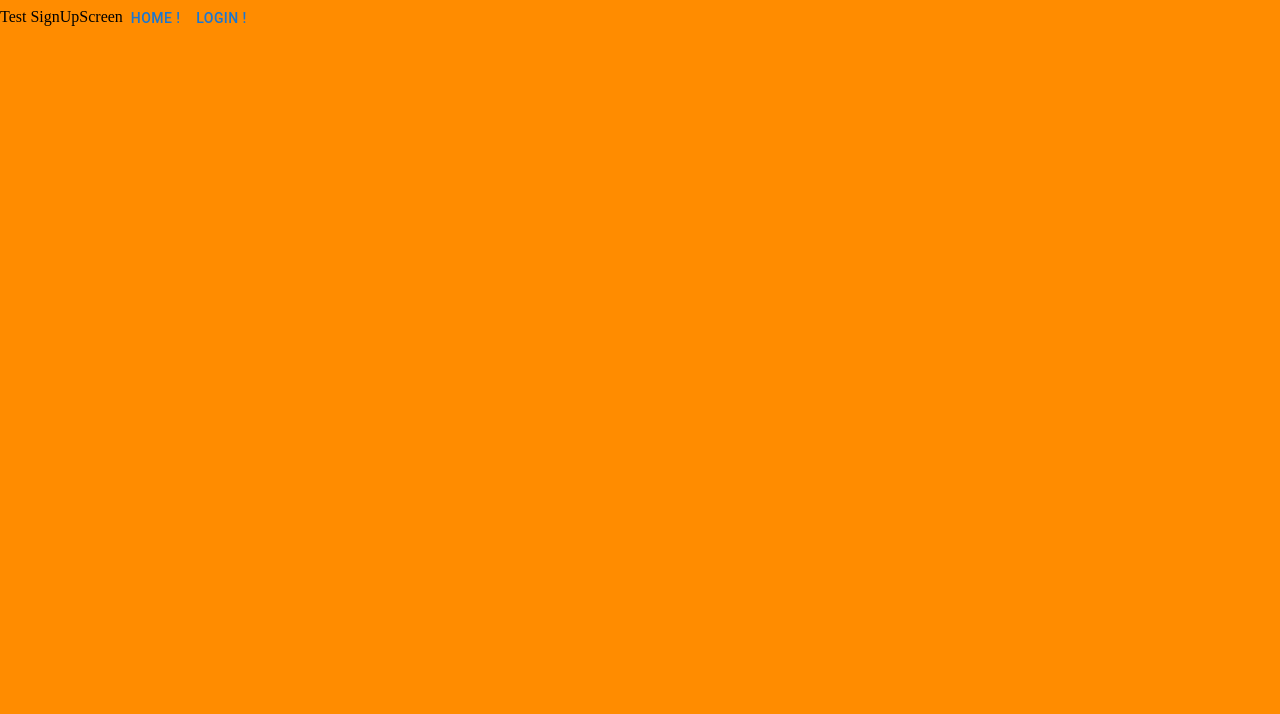
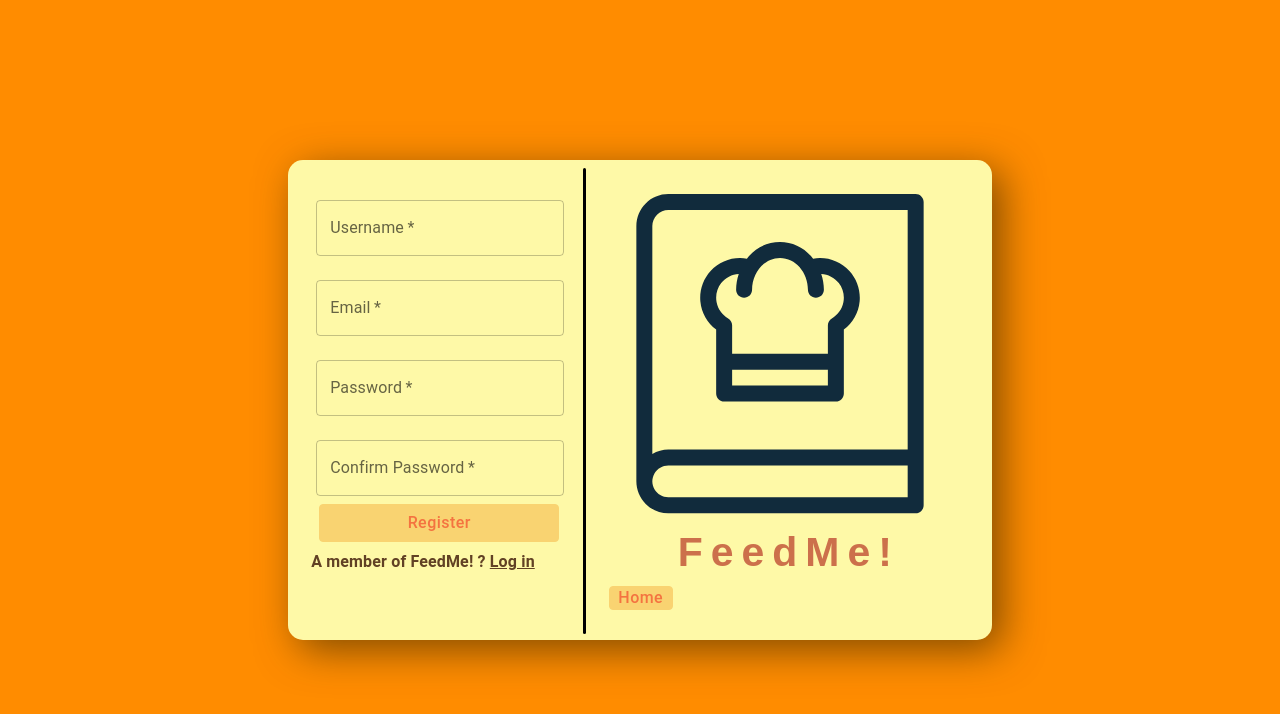
Before and after one commit to Inri5x5/FeedMe, a React (Create React App) app in the folder frontend/: page /register in a window 1280 px wide. Shown: the top 714 px of the page. Built offline with nearby package versions, Linux system fonts and the light colour scheme.

Commit message:
Authentication Screen

```diff
--- a/frontend/package.json
+++ b/frontend/package.json
@@ -10,6 +10,7 @@
     "@testing-library/jest-dom": "^5.16.4",
     "@testing-library/react": "^13.3.0",
     "@testing-library/user-event": "^13.5.0",
+    "classnames": "^2.3.1",
     "react": "^18.2.0",
     "react-dom": "^18.2.0",
     "react-router-dom": "^6.3.0",
--- a/frontend/src/pages/LoginScreen.jsx
+++ b/frontend/src/pages/LoginScreen.jsx
@@ -1,15 +1,91 @@
-import React from 'react'
+import React from 'react';
+import styles from './styles/AuthenticationScreen.module.css'
+import logo from '../assets/Front_Logo.svg'
 import { useNavigate } from 'react-router-dom';
-import Button from '@mui/material/Button';
+import { styled } from '@mui/material/styles';
+import {
+  Button,
+  Box,
+  TextField,
+  Divider,
+  Typography,
+} from '@mui/material';
 
 export default function LoginScreen () {
-    const navigate = useNavigate();
+  const navigate = useNavigate();
 
-    return (
-        <div className="loginContainer">
-            Test LoginScreen
-            <Button onClick={() => navigate("/")}> HOME ! </Button>
-            <Button onClick={() => navigate("/register")}> SIGN UP ! </Button>
-        </div>
-        )
+  const BootstrapButton = styled(Button)({
+    boxShadow: 'none',
+    textTransform: 'none',
+    fontSize: 16,
+    border: '1px solid',
+    lineHeight: 1.5,
+    backgroundColor: '#F9D371',
+    borderColor: '#F9D371',
+    color: '#F47340',
+  '&:hover': {
+    backgroundColor: '#F47340',
+    borderColor: '#F9D371',
+    color: '#F9D371'
+  },
+  });
+
+  return (
+  <div className="signupContainer" style={{ height: '100vh' , display: 'flex', flexDirection: 'column', justifyContent: 'center' }}>
+    <Box className={styles.box_container} sx={{ borderRadius: '15px' }}>
+      <Box className={styles.form_container}>
+        <TextField
+        required
+        margin="normal"
+        label="Email"
+        type="email"
+        className={styles.form_style}
+        />
+        <TextField
+        required
+        margin="normal"
+        label="Password"
+        type="password"
+        className={styles.form_style}
+        />
+        <BootstrapButton sx={{ marginTop: 3, marginLeft: 1 }}>
+          Log In
+        </BootstrapButton>
+        <Typography sx={{ marginTop: 1, color: '#614124', fontWeight: 'bold' }}>
+          Not a member of FeedMe! ? <span onClick={() => navigate("/register")} className={styles.loginswitch}> Sign Up </span>
+        </Typography>
+      </Box>
+      <Divider orientation="vertical" variant="middle" flexitem
+        sx={{
+        height: '97%',
+        position: 'relative',
+        backgroundColor: '#000000',
+        borderRightWidth: 3,
+        borderRadius: 5
+        }} />
+      <Box className={styles.logo_container}>
+        <img src={logo} alt='frontLogo' className={styles.logo_style}/>
+        <Typography
+            variant="h6"
+            component="a"
+            sx={{
+              display: 'flex' ,
+              fontFamily: "'Work Sans', sans-serif",
+              fontWeight: 900,
+              letterSpacing: '.5rem',
+              justifyContent: 'center',
+              fontSize: '3.2vw',
+              position: 'relative',
+              color: '#CC704B'
+            }}
+          >
+            FeedMe!
+          </Typography>
+        <BootstrapButton sx={{ height: '5%' , width: '15%', position: 'relative'}} onClick={() => navigate('/')}>
+          Home
+        </BootstrapButton>
+      </Box>
+    </Box>
+  </div>
+  )
 }
--- a/frontend/src/pages/SignUpScreen.jsx
+++ b/frontend/src/pages/SignUpScreen.jsx
@@ -1,14 +1,105 @@
 import React from 'react';
+import styles from './styles/AuthenticationScreen.module.css'
+import logo from '../assets/Front_Logo.svg'
 import { useNavigate } from 'react-router-dom';
-import Button from '@mui/material/Button';
+import { styled } from '@mui/material/styles';
+import {
+  Button,
+  Box,
+  TextField,
+  Divider,
+  Typography,
+} from '@mui/material';
 
 export default function SignupScreen () {
-    const navigate = useNavigate();
-    return (
-    <div className="signupContainer">
-        Test SignUpScreen
-        <Button onClick={() => navigate("/")}> HOME ! </Button>
-        <Button onClick={() => navigate("/login")}> LOGIN ! </Button>
-    </div>
-    )
+  const navigate = useNavigate();
+
+  const BootstrapButton = styled(Button)({
+    boxShadow: 'none',
+    textTransform: 'none',
+    fontSize: 16,
+    border: '1px solid',
+    lineHeight: 1.5,
+    backgroundColor: '#F9D371',
+    borderColor: '#F9D371',
+    color: '#F47340',
+  '&:hover': {
+    backgroundColor: '#F47340',
+    borderColor: '#F9D371',
+    color: '#F9D371'
+  },
+  });
+
+  return (
+  <div className="signupContainer" style={{ height: '100vh' , display: 'flex', flexDirection: 'column', justifyContent: 'center' }}>
+    <Box className={styles.box_container} sx={{ borderRadius: '15px' }}>
+      <Box className={styles.form_container}>
+        <TextField
+        required
+        margin="normal"
+        label="Username"
+        type="text"
+        className={styles.form_style}
+        />
+        <TextField
+        required
+        margin="normal"
+        label="Email"
+        type="email"
+        className={styles.form_style}
+        />
+        <TextField
+        required
+        margin="normal"
+        label="Password"
+        type="password"
+        className={styles.form_style}
+        />
+        <TextField
+        required
+        margin="normal"
+        label="Confirm Password"
+        type="password"
+        className={styles.form_style}
+        />
+        <BootstrapButton sx={{ marginTop: 3, marginLeft: 1 }}>
+          Register
+        </BootstrapButton>
+        <Typography sx={{ marginTop: 1, color: '#614124', fontWeight: 'bold' }}>
+          A member of FeedMe! ? <span onClick={() => navigate("/login")} className={styles.loginswitch}> Log in </span>
+        </Typography>
+      </Box>
+      <Divider orientation="vertical" variant="middle" flexitem
+        sx={{
+        height: '97%',
+        position: 'relative',
+        backgroundColor: '#000000',
+        borderRightWidth: 3,
+        borderRadius: 5
+        }} />
+      <Box className={styles.logo_container}>
+        <img src={logo} alt='frontLogo' className={styles.logo_style}/>
+        <Typography
+            variant="h6"
+            component="a"
+            sx={{
+              display: 'flex' ,
+              fontFamily: "'Work Sans', sans-serif",
+              fontWeight: 900,
+              letterSpacing: '.5rem',
+              justifyContent: 'center',
+              fontSize: '3.2vw',
+              position: 'relative',
+              color: '#CC704B'
+            }}
+          >
+            FeedMe!
+          </Typography>
+        <BootstrapButton sx={{ height: '5%' , width: '15%', position: 'relative'}} onClick={() => navigate('/')}>
+          Home
+        </BootstrapButton>
+      </Box>
+    </Box>
+  </div>
+  )
 }
--- /dev/null
+++ b/frontend/src/pages/styles/AuthenticationScreen.module.css
@@ -0,0 +1,38 @@
+.box_container {
+    display: flex;
+    background-color: #FEF9A7;
+    height: 60%;
+    width: 55%;
+    align-self: center;
+    justify-content: space-evenly;
+    box-shadow: 10px 10px 40px rgba(75, 49, 2, 0.7);;
+    flex-wrap: nowrap;
+}
+
+.form_container {
+    display: flex;
+    flex-direction: column;
+    /* justify-content: space-evenly; */
+}
+
+.form_style {
+    left: 2%;
+    top: 5%;
+}
+
+.logo_container {
+    display: flex;
+    flex-direction: column;
+    /* overflow: auto; */
+}
+
+.logo_style {
+    color: #112B3C;
+    height: 75%;
+    width: 95%;
+}
+
+.loginswitch {
+    text-decoration: underline;
+    cursor: pointer;
+}
```
Also changed, not shown: frontend/src/assets/Front_Logo.svg (added), 1 other file (tests, documents, lock files or other folders).
